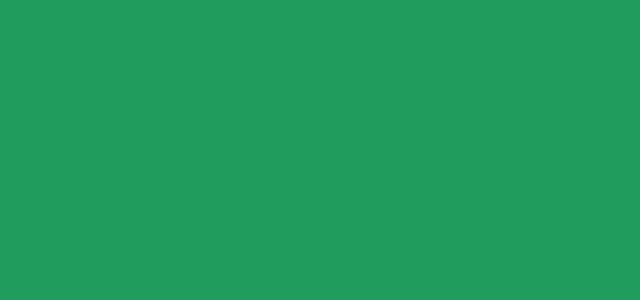
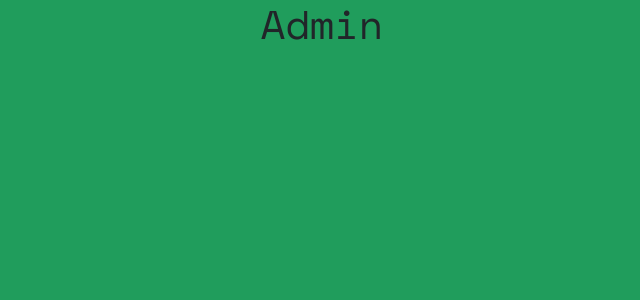
Before and after one commit to kuvii/Proyecto-FCT, a React (Create React App) app in the folder frontend/: page /admin in a window 1280 px wide. Before the commit this address had no page. Shown: the top 300 px of the page, without its empty margins (318-958 px from the left). Built offline with nearby package versions, Linux system fonts and the light colour scheme.

Commit message:
[feat] add admin route

```diff
--- a/frontend/src/app/KingsbankApp.jsx
+++ b/frontend/src/app/KingsbankApp.jsx
@@ -99,6 +99,10 @@ const KingsbankApp = () => {
           </Suspense>
         }/>
         </Route>
+
+        <Route path='/admin' element={<h1>Admin</h1>}>
+
+        </Route>
       </Routes>
     </div>
   )
```
